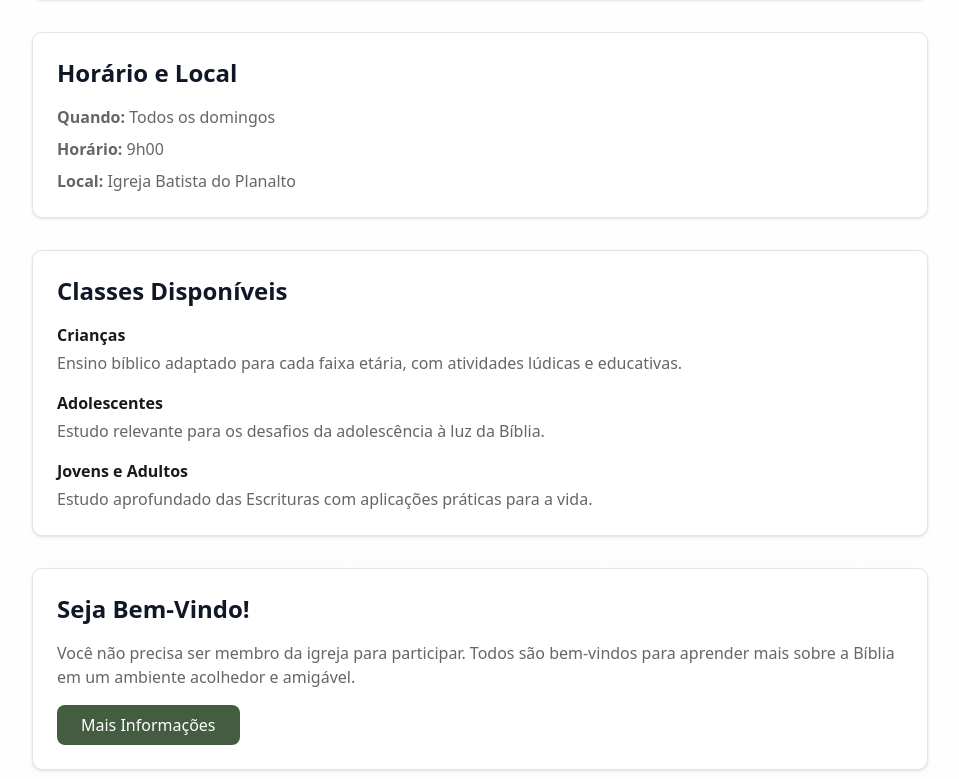
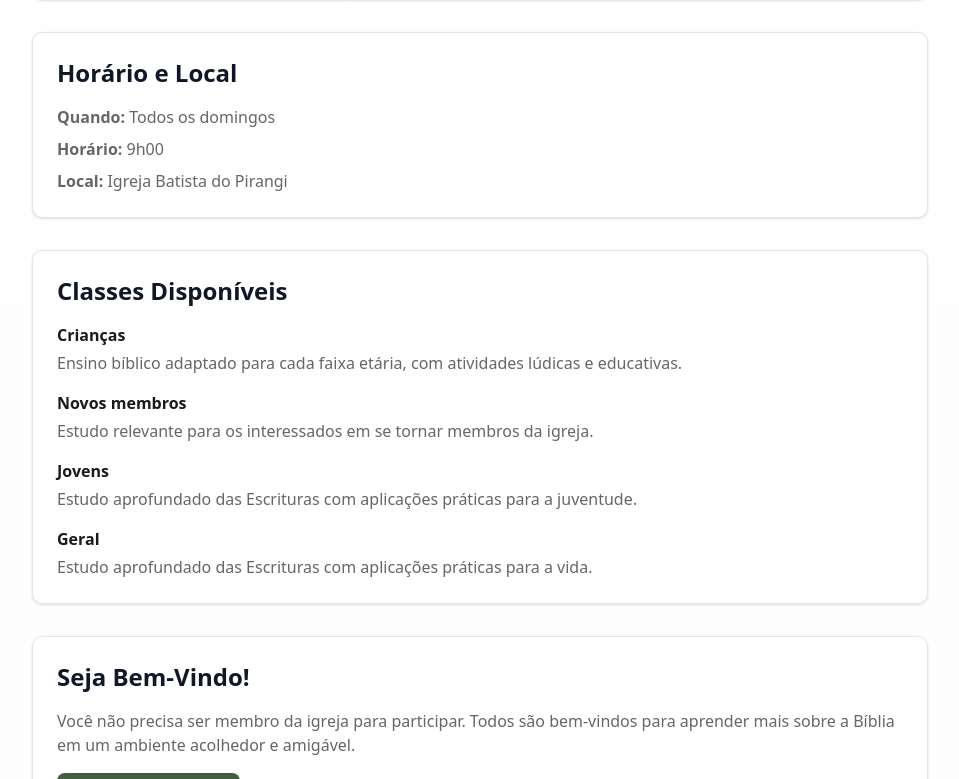
Before and after one commit to JVitorbs/ibp-next, a Next.js app: page /instituto-biblico in a window 1280 px wide. Shown: the part 451-1230 px from the top of the page, without its empty margins (160-1119 px from the left). Built offline with nearby package versions, Linux system fonts and the light colour scheme.

Commit message:
feat: Adiciona informações sobre o instituto bíblico

```diff
--- a/src/app/instituto-biblico/page.tsx
+++ b/src/app/instituto-biblico/page.tsx
@@ -34,7 +34,7 @@ export default function InstitutoBiblicoPage() {
               <div className="text-muted-foreground space-y-2">
                 <p><strong>Quando:</strong> Todos os domingos</p>
                 <p><strong>Horário:</strong> 9h00</p>
-                <p><strong>Local:</strong> Igreja Batista do Planalto</p>
+                <p><strong>Local:</strong> Igreja Batista do Pirangi</p>
               </div>
             </div>
 
@@ -46,11 +46,15 @@ export default function InstitutoBiblicoPage() {
                   <p>Ensino bíblico adaptado para cada faixa etária, com atividades lúdicas e educativas.</p>
                 </div>
                 <div>
-                  <h3 className="font-semibold text-foreground mb-1">Adolescentes</h3>
-                  <p>Estudo relevante para os desafios da adolescência à luz da Bíblia.</p>
+                  <h3 className="font-semibold text-foreground mb-1">Novos membros</h3>
+                  <p>Estudo relevante para os interessados em se tornar membros da igreja.</p>
                 </div>
                 <div>
-                  <h3 className="font-semibold text-foreground mb-1">Jovens e Adultos</h3>
+                  <h3 className="font-semibold text-foreground mb-1">Jovens</h3>
+                  <p>Estudo aprofundado das Escrituras com aplicações práticas para a juventude.</p>
+                </div>
+                <div>
+                  <h3 className="font-semibold text-foreground mb-1">Geral</h3>
                   <p>Estudo aprofundado das Escrituras com aplicações práticas para a vida.</p>
                 </div>
               </div>
```
